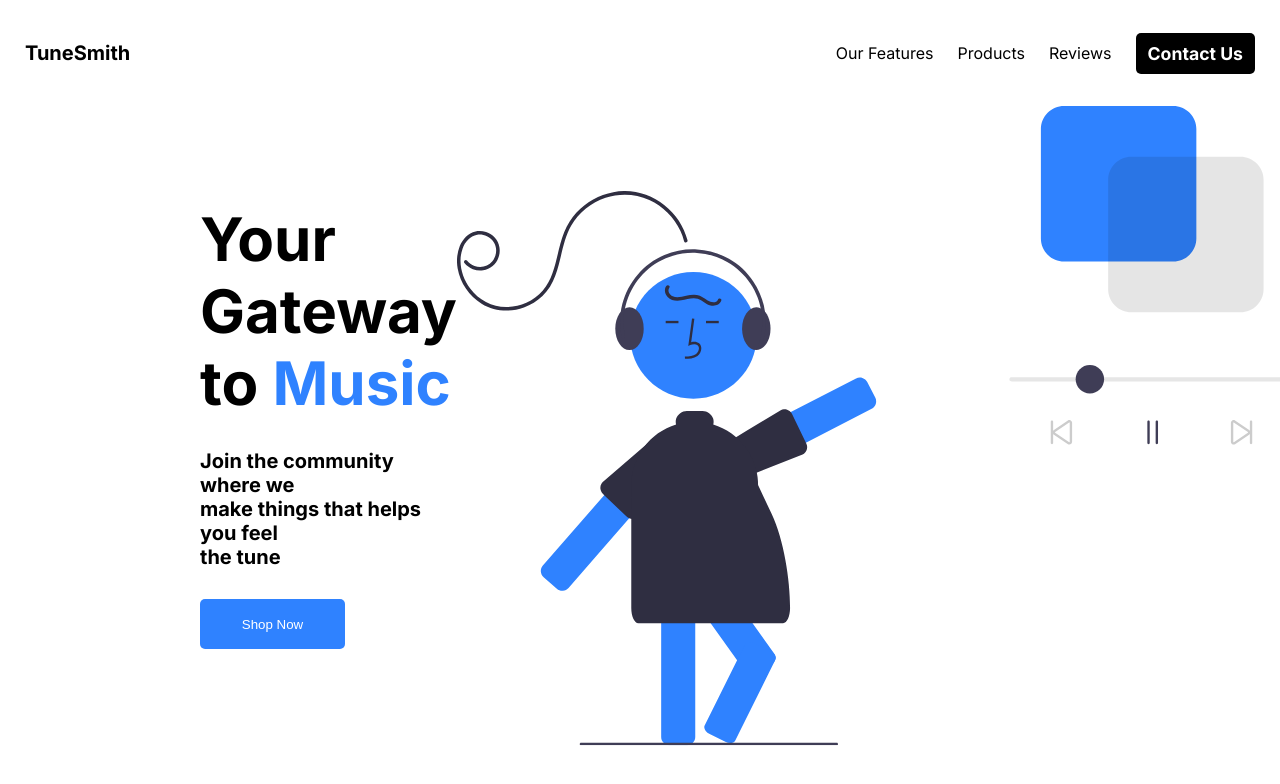
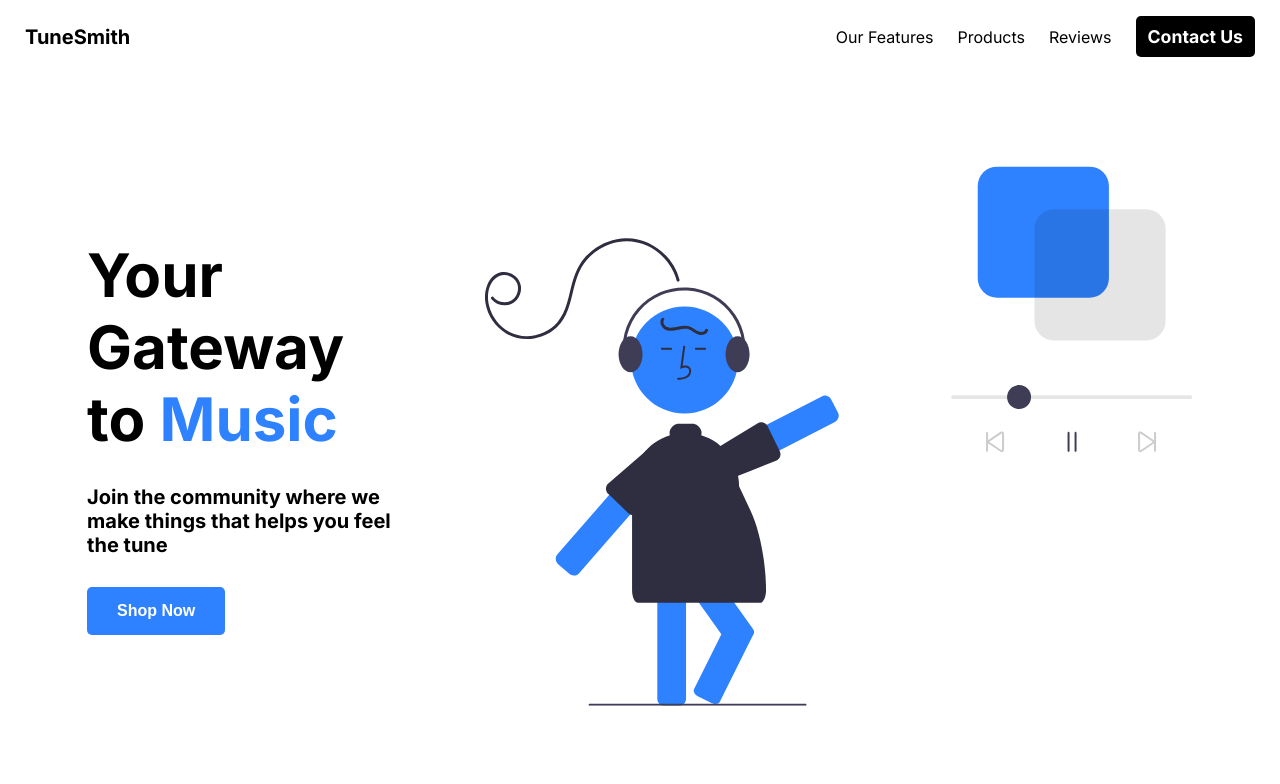
Before and after one commit to Tijil2111/w3btek-frontend, a Next.js app: page / in a window 1280 px wide. Shown: the top 784 px of the page. Built offline with nearby package versions, Linux system fonts and the light colour scheme.

Commit message:
good code

```diff
--- a/styles/Header.module.css
+++ b/styles/Header.module.css
@@ -2,9 +2,7 @@
   display: flex;
   justify-content: space-between;
   align-items: center;
-  background: var(--bg-medium-blue);
-  padding: 18px 25px;
-  height: 70px;
+  padding: 0 25px;
   position: relative;
   z-index: 1000;
 }
--- a/styles/Home.module.css
+++ b/styles/Home.module.css
@@ -1,12 +1,13 @@
 .mainDiv {
-  height: 80vh;
+  min-height: calc(100vh - 73px);
   display: flex;
+  justify-content: space-around;
+  padding: 0 40px;
 }
 .sideTitle {
   display: flex;
   flex-direction: column;
   justify-content: center;
-  margin-left: 200px;
 }
 .text1 {
   font-size: 60px;
@@ -19,7 +20,6 @@
   font-weight: bold;
   font-size: 20px;
 }
-
 .subDiv {
   padding-top: 30px;
 }
@@ -27,14 +27,14 @@
   padding-top: 30px;
 }
 .button {
-  height: 50px;
-  width: 145px;
+  padding: 15px 30px;
+  font-size: 16px;
+  font-weight: bolder;
   border: none;
   background-color: #2f82ff;
   color: white;
   border-radius: 5px;
 }
-
 @media only screen and (max-width: 700px) {
   .mainDiv {
     display: flex;
```
Also changed, not shown: 1 other file (tests, documents, lock files or other folders).
